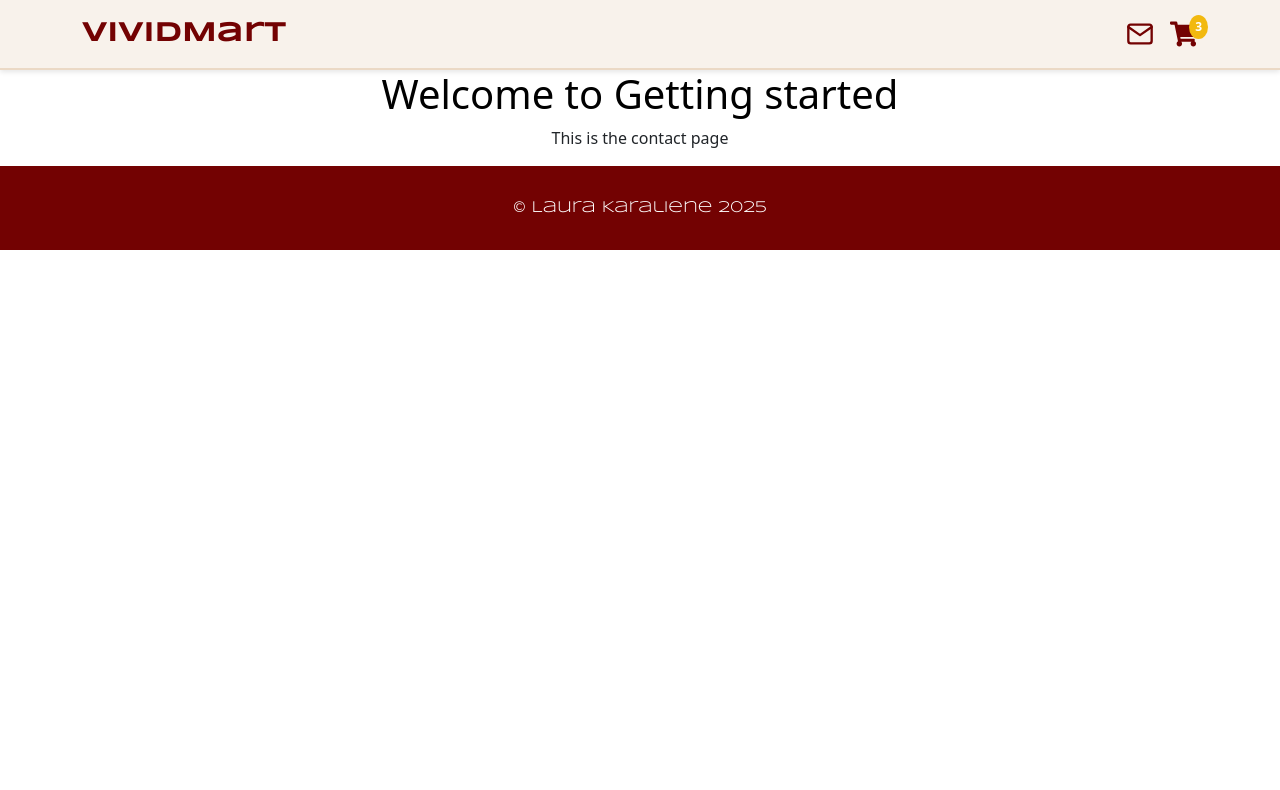
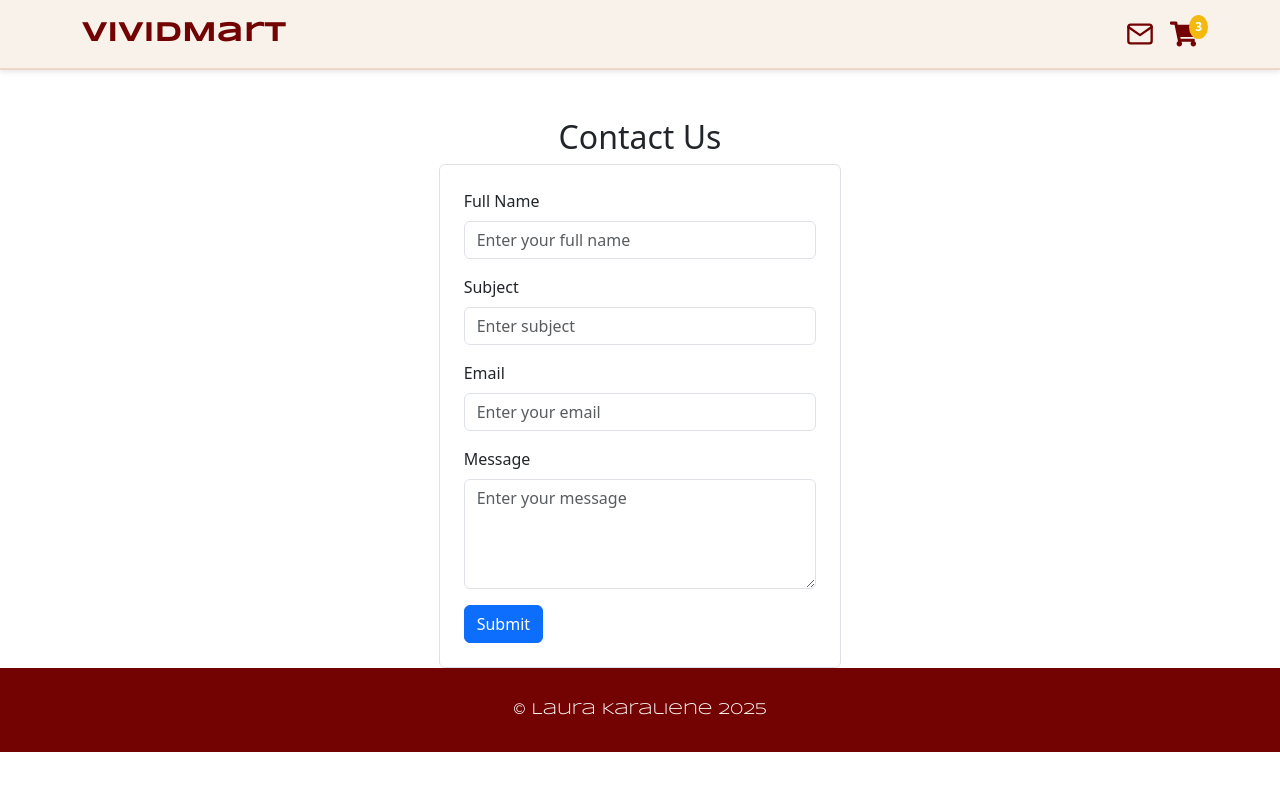
Before and after one commit to LauraKaraliene/Vividmart-JS-Frameworks, a React (Vite) app: page /contact in a window 1280 px wide. Shown: the top 790 px of the page. Built offline with nearby package versions, Linux system fonts and the light colour scheme.

Commit message:
adds simple contact form with validation

```diff
--- /dev/null
+++ b/src/components/ContactForm.jsx
@@ -0,0 +1,78 @@
+import React from "react";
+import { useForm } from "react-hook-form";
+import { Form, Button } from "react-bootstrap";
+
+function ContactForm() {
+  const {
+    register,
+    handleSubmit,
+    formState: { errors },
+  } = useForm();
+
+  function onSubmit(data) {
+    console.log(data);
+  }
+
+  return (
+    <Form onSubmit={handleSubmit(onSubmit)} className="p-4 border rounded">
+      <Form.Group className="mb-3">
+        <Form.Label>Full Name</Form.Label>
+        <Form.Control
+          {...register("fullName", {
+            required: "Full name is required",
+            minLength: 3,
+          })}
+          type="text"
+          placeholder="Enter your full name"
+        />
+        <p className="text-danger">{errors.fullName?.message}</p>
+      </Form.Group>
+
+      <Form.Group className="mb-3">
+        <Form.Label>Subject</Form.Label>
+        <Form.Control
+          {...register("subject", {
+            required: "Subject is required",
+            minLength: 3,
+          })}
+          type="text"
+          placeholder="Enter subject"
+        />
+        <p className="text-danger">{errors.subject?.message}</p>
+      </Form.Group>
+
+      <Form.Group className="mb-3">
+        <Form.Label>Email</Form.Label>
+        <Form.Control
+          {...register("email", {
+            required: "Email is required",
+            pattern: { value: /^\S+@\S+$/i, message: "Invalid email" },
+          })}
+          type="email"
+          placeholder="Enter your email"
+        />
+        <p className="text-danger">{errors.email?.message}</p>
+      </Form.Group>
+
+      <Form.Group className="mb-3">
+        <Form.Label>Message</Form.Label>
+        <Form.Control
+          {...register("body", {
+            required: "Message is required",
+            minLength: 3,
+          })}
+          as="textarea"
+          rows={4}
+          placeholder="Enter your message"
+        />
+        <p className="text-danger">{errors.body?.message}</p>
+      </Form.Group>
+
+      <Button type="submit" variant="primary">
+        Submit
+      </Button>
+    </Form>
+  );
+}
+
+export default ContactForm;
--- a/src/main.jsx
+++ b/src/main.jsx
@@ -5,7 +5,6 @@ import router from "./routes/Index.jsx";
 import "bootstrap/dist/css/bootstrap.min.css";
 import "bootstrap/dist/js/bootstrap.bundle.min.js";
 
-// import "./index.scss";
 import "./styles/index.scss";
 import "bootstrap/dist/css/bootstrap.css";
 
--- a/src/pages/contact.jsx
+++ b/src/pages/contact.jsx
@@ -1,9 +1,24 @@
+// function Contact() {
+//   return (
+//     <main className="flex flex-col mx-auto h-2/3 text-center">
+//       <h1 className="text-black text-3xl ">Welcome to Getting started</h1>
+//       <p>This is the contact page</p>
+//     </main>
+//   );
+// }
+
+// export default Contact;
+
+import React from "react";
+import ContactForm from "../components/ContactForm.jsx";
+import { Container } from "react-bootstrap";
+
 function Contact() {
   return (
-    <main className="flex flex-col mx-auto h-2/3 text-center">
-      <h1 className="text-black text-3xl ">Welcome to Getting started</h1>
-      <p>This is the contact page</p>
-    </main>
+    <Container className="mt-5 col-md-4">
+      <h2 className="text-center">Contact Us</h2>
+      <ContactForm />
+    </Container>
   );
 }
 
```
Also changed, not shown: package.json (+5 -3 lines), 1 other file (tests, documents, lock files or other folders).
